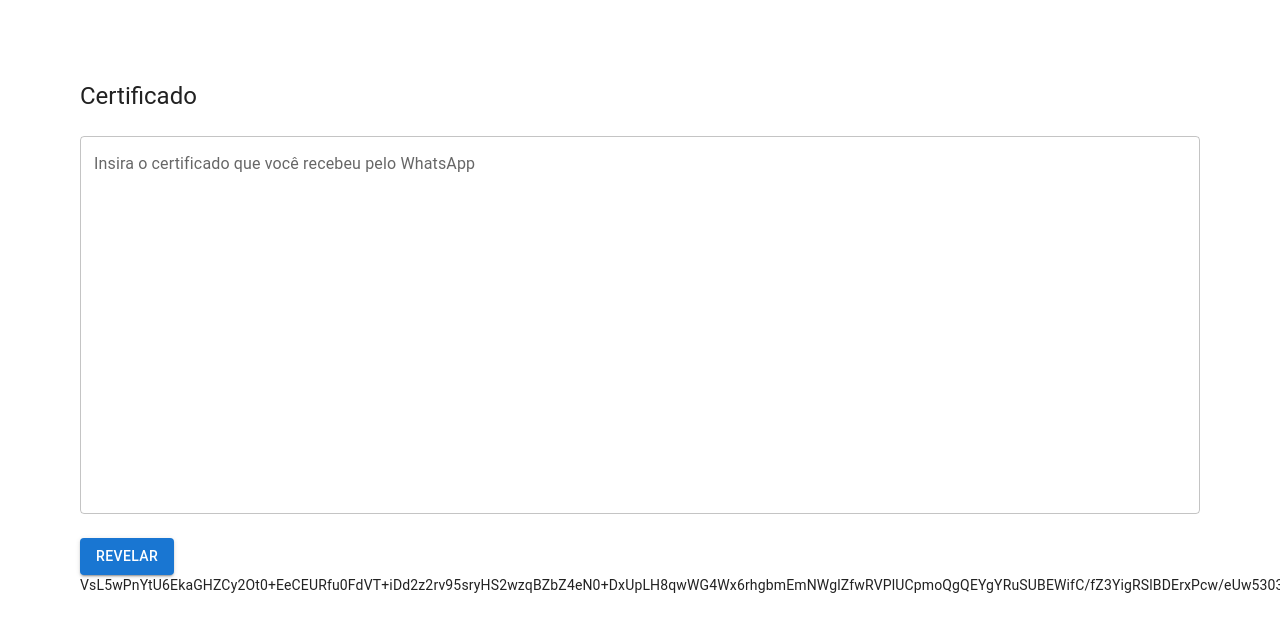
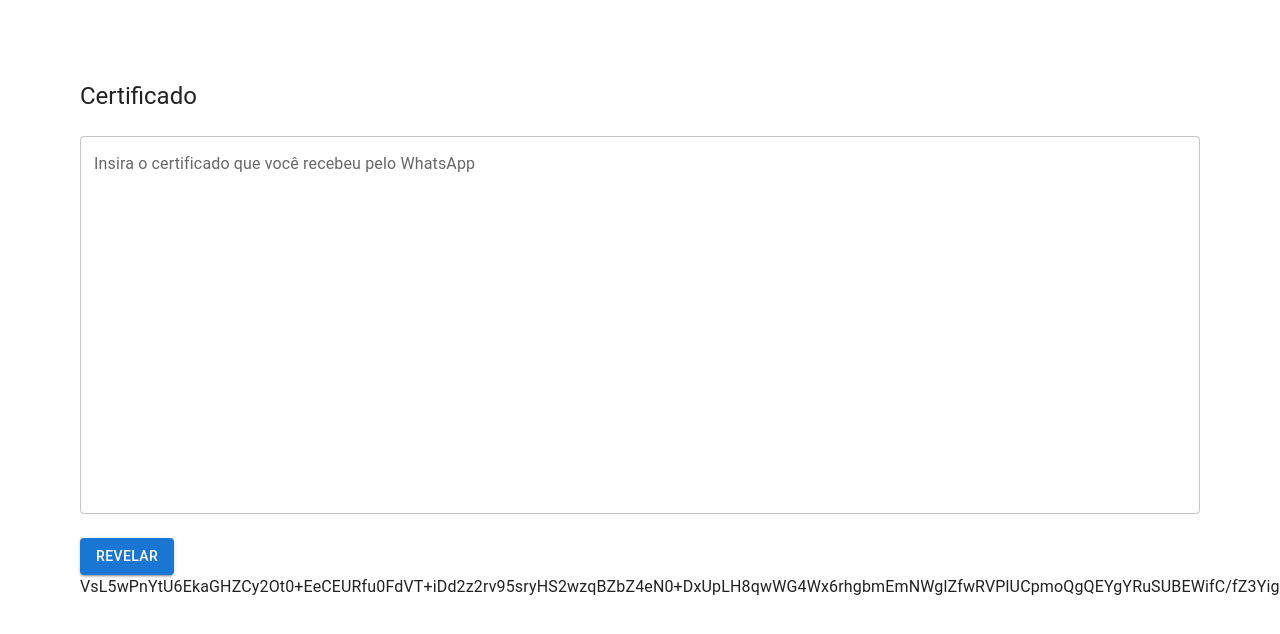
Before and after one commit to Hugo-NF/birthday-encrypt, a React (Create React App) app: page / in a window 1280 px wide. Shown: the top 634 px of the page. Built offline with nearby package versions, Linux system fonts and the light colour scheme.

Commit message:
🚧 Extract encrypted text into asset file

```diff
--- /dev/null
+++ b/src/assets/encrypted.ts
@@ -0,0 +1,3 @@
+const encrypted = 'VsL5wPnYtU6EkaGHZCy2Ot0+EeCEURfu0FdVT+iDd2z2rv95sryHS2wzqBZbZ4eN0+DxUpLH8qwWG4Wx6rhgbmEmNWglZfwRVPlUCpmoQgQEYgYRuSUBEWifC/fZ3YigRSlBDErxPcw/eUw5303XEPZ/4jGANzi9RBTRfs+kN5E=';
+
+export default encrypted;
--- a/src/views/Letter/index.tsx
+++ b/src/views/Letter/index.tsx
@@ -4,15 +4,18 @@ import {
 } from '@mui/material';
 
 import { useState } from 'react';
+
 import CertificateInput from '../../components/CertificateInput';
 
+import encrypted from '../../assets/encrypted';
+
 const Letter = () => {
-  const [content, setContent] = useState<string>('VsL5wPnYtU6EkaGHZCy2Ot0+EeCEURfu0FdVT+iDd2z2rv95sryHS2wzqBZbZ4eN0+DxUpLH8qwWG4Wx6rhgbmEmNWglZfwRVPlUCpmoQgQEYgYRuSUBEWifC/fZ3YigRSlBDErxPcw/eUw5303XEPZ/4jGANzi9RBTRfs+kN5E=');
+  const [content, setContent] = useState<string>(encrypted);
 
   return (
     <Box sx={{ margin: 10 }}>
       <CertificateInput content={content} setContent={setContent} />
-      <Typography variant="body2">{content}</Typography>
+      <Typography variant="body1">{content}</Typography>
     </Box>
   );
 };
```
